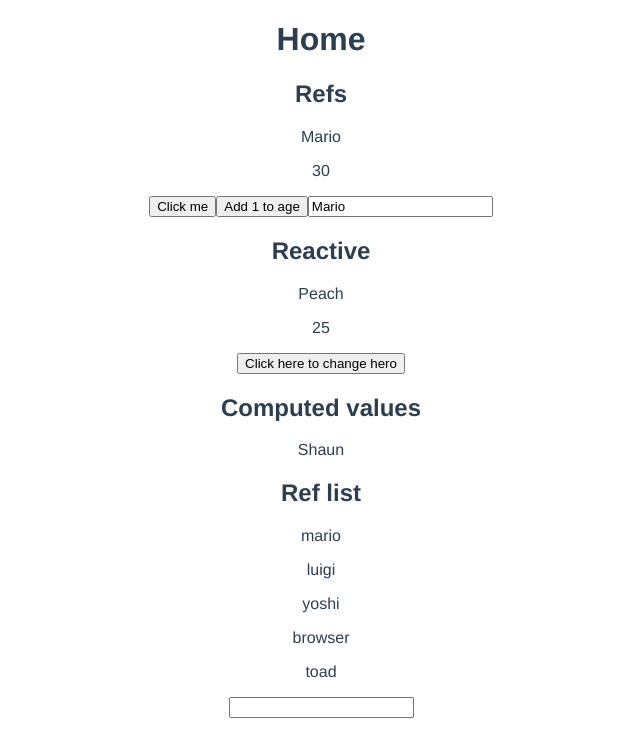
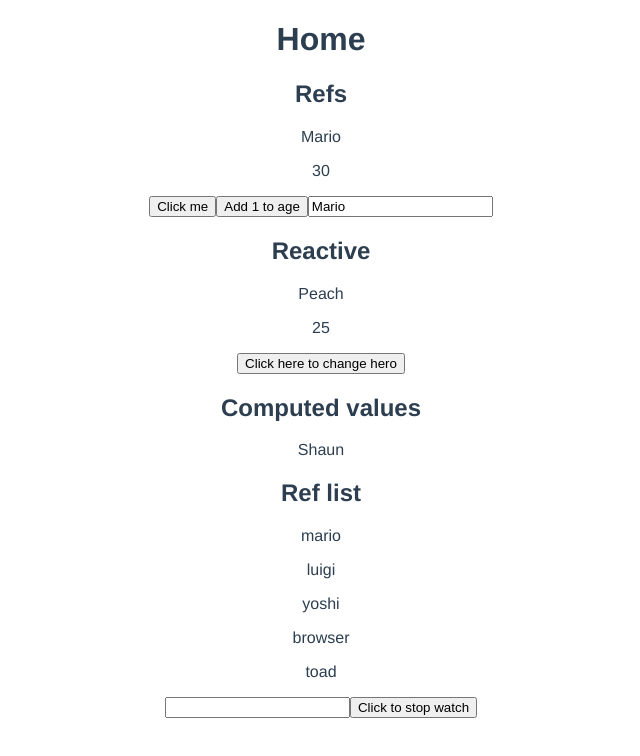
Before and after one commit to Giapa/Learning-Journey, a Vue app in the folder Vue/v3-blog/: page / in a window 1280 px wide. Shown: the top 756 px of the page, without its empty margins (319-959 px from the left). Built offline with nearby package versions, Linux system fonts and the light colour scheme.

Commit message:
Add watch and watcheffect

```diff
--- a/Vue/v3-blog/src/views/Home.vue
+++ b/Vue/v3-blog/src/views/Home.vue
@@ -20,11 +20,13 @@
       <p>{{ lname }}</p>
     </div>
     <input type="text" v-model="search" />
+    <button @click="stopWatchers">Click to stop watch</button>
   </div>
 </template>
 
 <script>
 import { ref, reactive, computed } from "@vue/reactivity";
+import { watch, watchEffect } from "@vue/runtime-core";
 export default {
   name: "Home",
   setup() {
@@ -34,6 +36,19 @@ export default {
 
     const names = ref(["mario", "luigi", "yoshi", "browser", "toad"]);
     const search = ref("");
+
+    const stopWatch = watch(search, () => {
+      console.log("Watch run");
+    });
+
+    const stopEffect = watchEffect(() => {
+      console.log("WatchEffect function ran", search.value);
+    });
+
+    const stopWatchers = () => {
+      stopWatch();
+      stopEffect();
+    };
 
     const name = ref("Mario");
     const age = ref(30);
@@ -64,6 +79,7 @@ export default {
       computedname,
       search,
       matchinaNames,
+      stopWatchers,
     };
   },
 };
```
